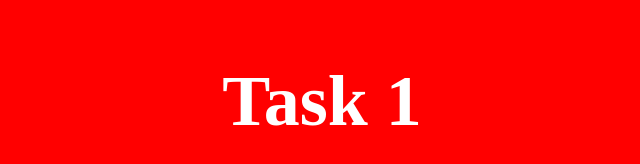
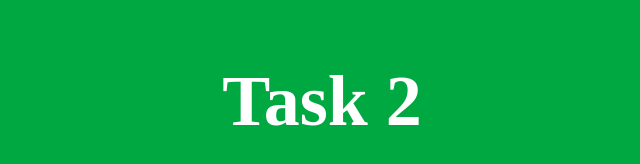
Before and after one commit to ckuthadi/front-end, a plain HTML site: page index.html in a window 1280 px wide. Shown: the whole page, without its empty margins (318-958 px from the left). Drawn offline with Linux system fonts and the light colour scheme.

Commit message:
Add files via upload

```diff
--- a/index.html
+++ b/index.html
@@ -3,7 +3,7 @@
     <head>
         <style>
             body{
-                background-color: rgb(255, 0, 0);
+                background-color: rgb(0, 168, 65);
                 color: white;
                 text-align: center;
                 font-size: 48px;
@@ -11,6 +11,6 @@
         </style>
     </head>
     <body>
-        <h2>Task 1</h2>
+        <h2>Task 2</h2>
     </body>
 </html>
```
